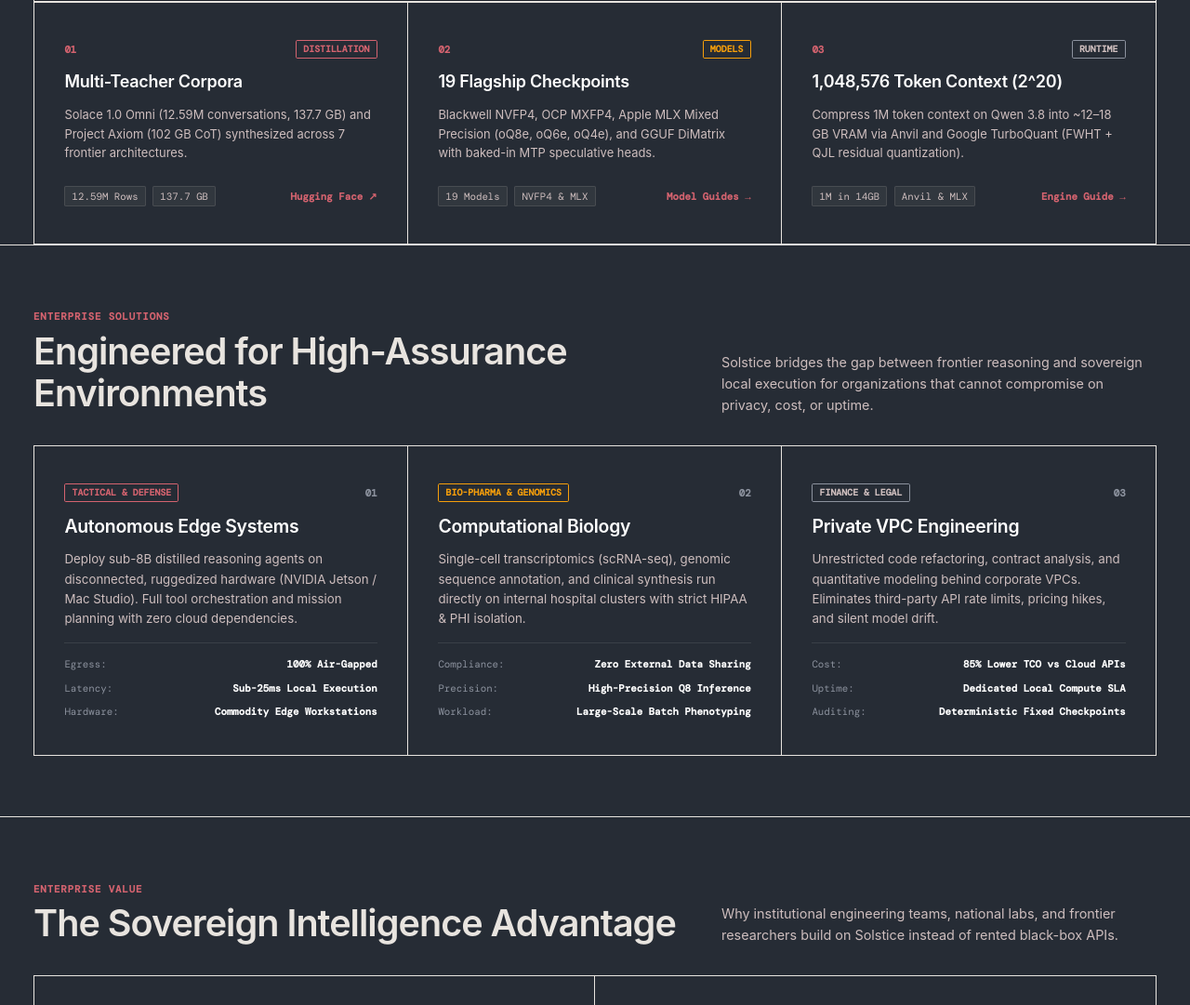
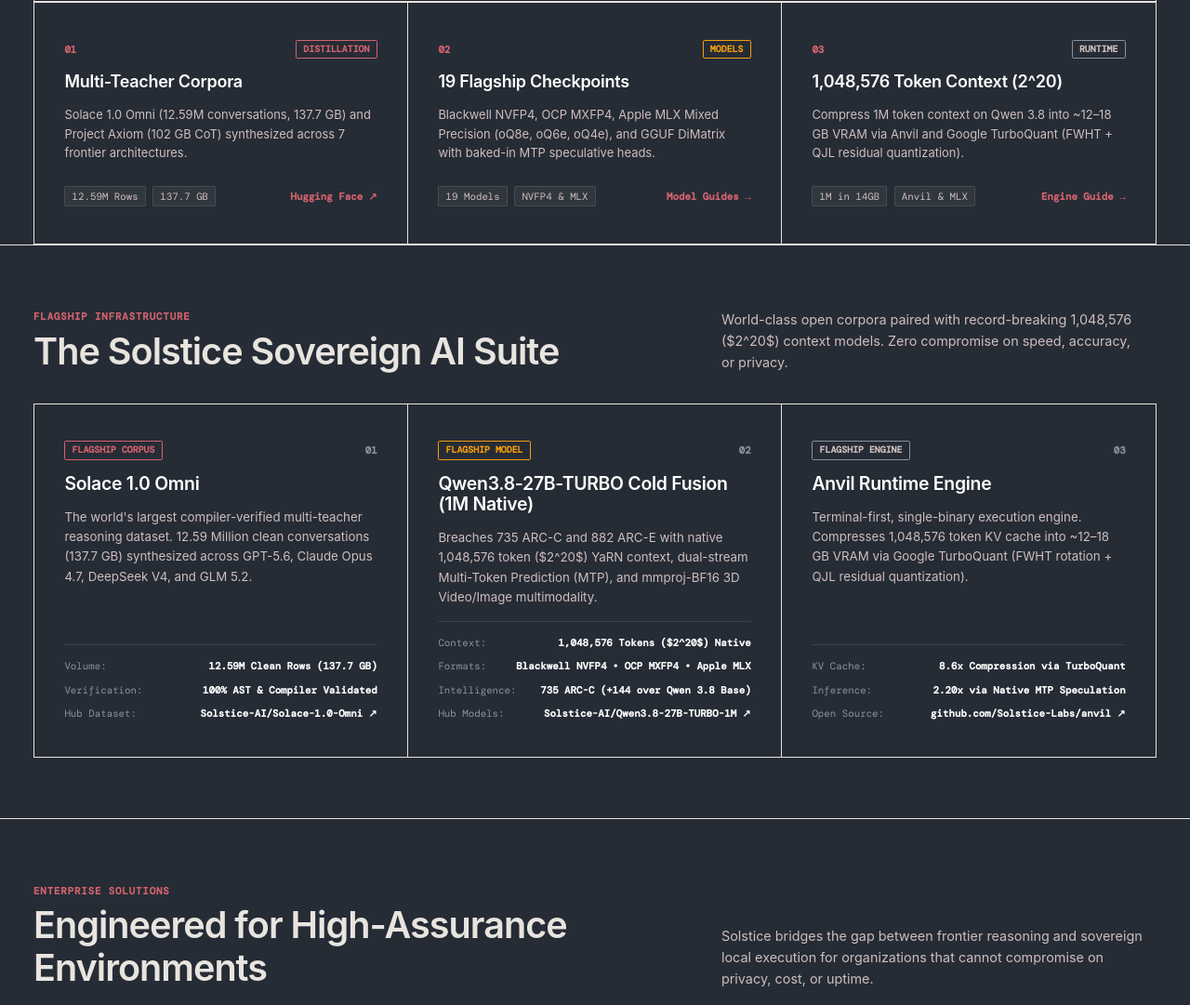
Before and after one commit to Solstice-Labs/solstice-ai-site, an Astro site: page / in a window 1280 px wide. Shown: the part 641-1722 px from the top of the page at 93% size. Built offline with nearby package versions, Linux system fonts and the light colour scheme; Astro itself is replaced by a stand-in of ours; a web font is replaced by a local one.

Commit message:
feat: elevate Qwen 3.8 TURBO 1M to Flagship Sovereign AI Suite alongside Solace 1.0 Omni

```diff
--- a/src/pages/index.astro
+++ b/src/pages/index.astro
@@ -142,6 +142,75 @@ const hardwareTiers = [
     </div>
   </section>
 
+  <!-- ═══════════════ FLAGSHIP DUAL-RELEASE SPOTLIGHT ═══════════════ -->
+  <section class="section border-bottom" id="flagships">
+    <div class="container">
+      <div class="section-head-split">
+        <div>
+          <span class="eyebrow">Flagship Infrastructure</span>
+          <h2>The Solstice Sovereign AI Suite</h2>
+        </div>
+        <p>
+          World-class open corpora paired with record-breaking 1,048,576 ($2^{20}$) context models. Zero compromise on speed, accuracy, or privacy.
+        </p>
+      </div>
+
+      <div class="solutions-grid">
+        <!-- FLAGSHIP 1: SOLACE 1.0 OMNI -->
+        <div class="sol-card" style="border-color: var(--border-hl);">
+          <div class="sol-top mono">
+            <span class="sol-badge rose">FLAGSHIP CORPUS</span>
+            <span class="sol-idx">01</span>
+          </div>
+          <h3>Solace 1.0 Omni</h3>
+          <p>
+            The world's largest compiler-verified multi-teacher reasoning dataset. 12.59 Million clean conversations (137.7 GB) synthesized across GPT-5.6, Claude Opus 4.7, DeepSeek V4, and GLM 5.2.
+          </p>
+          <ul class="sol-list mono">
+            <li><span>Volume:</span> <strong>12.59M Clean Rows (137.7 GB)</strong></li>
+            <li><span>Verification:</span> <strong>100% AST & Compiler Validated</strong></li>
+            <li><span>Hub Dataset:</span> <strong><a href="https://huggingface.co/datasets/Solstice-AI/Solace-1.0-Omni" target="_blank" rel="noopener noreferrer">Solstice-AI/Solace-1.0-Omni ↗</a></strong></li>
+          </ul>
+        </div>
+
+        <!-- FLAGSHIP 2: QWEN 3.8 TURBO 1M -->
+        <div class="sol-card" style="border-color: var(--border-hl);">
+          <div class="sol-top mono">
+            <span class="sol-badge amber">FLAGSHIP MODEL</span>
+            <span class="sol-idx">02</span>
+          </div>
+          <h3>Qwen3.8-27B-TURBO Cold Fusion (1M Native)</h3>
+          <p>
+            Breaches 735 ARC-C and 882 ARC-E with native 1,048,576 token ($2^{20}$) YaRN context, dual-stream Multi-Token Prediction (MTP), and mmproj-BF16 3D Video/Image multimodality.
+          </p>
+          <ul class="sol-list mono">
+            <li><span>Context:</span> <strong>1,048,576 Tokens ($2^{20}$) Native</strong></li>
+            <li><span>Formats:</span> <strong>Blackwell NVFP4 &bull; OCP MXFP4 &bull; Apple MLX</strong></li>
+            <li><span>Intelligence:</span> <strong>735 ARC-C (+144 over Qwen 3.8 Base)</strong></li>
+            <li><span>Hub Models:</span> <strong><a href="https://huggingface.co/Solstice-AI" target="_blank" rel="noopener noreferrer">Solstice-AI/Qwen3.8-27B-TURBO-1M ↗</a></strong></li>
+          </ul>
+        </div>
+
+        <!-- FLAGSHIP 3: ANVIL RUNTIME -->
+        <div class="sol-card" style="border-color: var(--border-hl);">
+          <div class="sol-top mono">
+            <span class="sol-badge">FLAGSHIP ENGINE</span>
+            <span class="sol-idx">03</span>
+          </div>
+          <h3>Anvil Runtime Engine</h3>
+          <p>
+            Terminal-first, single-binary execution engine. Compresses 1,048,576 token KV cache into ~12–18 GB VRAM via Google TurboQuant (FWHT rotation + QJL residual quantization).
+          </p>
+          <ul class="sol-list mono">
+            <li><span>KV Cache:</span> <strong>8.6x Compression via TurboQuant</strong></li>
+            <li><span>Inference:</span> <strong>2.20x via Native MTP Speculation</strong></li>
+            <li><span>Open Source:</span> <strong><a href="https://github.com/Solstice-Labs/anvil" target="_blank" rel="noopener noreferrer">github.com/Solstice-Labs/anvil ↗</a></strong></li>
+          </ul>
+        </div>
+      </div>
+    </div>
+  </section>
+
   <!-- ═══════════════ 2. ENTERPRISE SOLUTIONS & INDUSTRY VERTICALS (CLIENT FOCUS) ═══════════════ -->
   <section class="section border-bottom" id="solutions">
     <div class="container">
```
